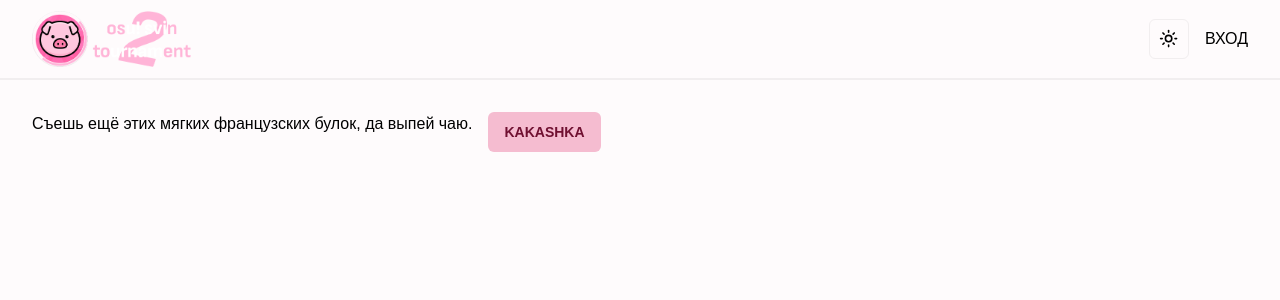
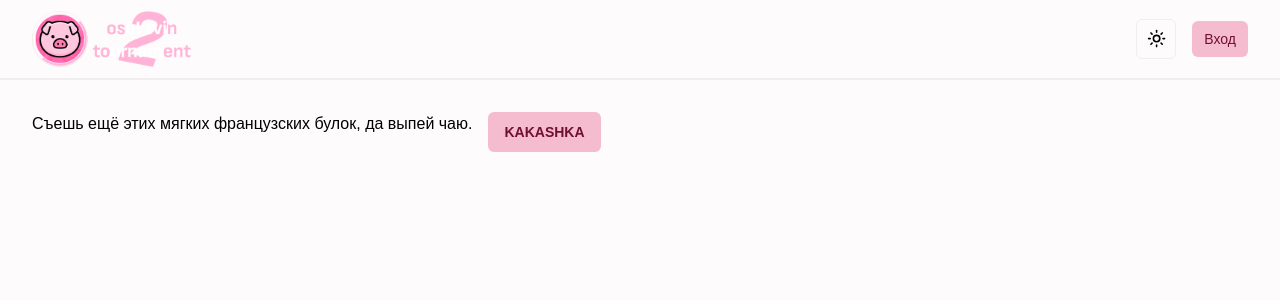
Before and after one commit to Crosbic/osusvin-client, a Next.js app: page / in a window 1280 px wide. Shown: the top 300 px of the page. Built offline with nearby package versions, Linux system fonts and the light colour scheme; a web font is replaced by a local one.

Commit message:
F-6 Добавить пропсу на кнопку открытия модалки

```diff
--- a/src/components/AuthModal/AuthModal.tsx
+++ b/src/components/AuthModal/AuthModal.tsx
@@ -5,10 +5,11 @@ import { FC, useState } from 'react'
 import { ModalContainer } from '@/components/ModalContainer/ModalContainer'
 import { cn } from '@/lib/utils'
 
-const openButton: string = 'Вход'
 const title: string = 'Ты хочешь показать жопу?'
 const submitButton: string = 'Да, войти'
 const declineButton: string = 'Отменить'
+
+const openButton = { text: 'Вход' }
 
 export const AuthModal: FC = () => {
   const [isOpen, setIsOpen] = useState<boolean>(false)
--- a/src/components/ModalContainer/ModalContainer.tsx
+++ b/src/components/ModalContainer/ModalContainer.tsx
@@ -10,19 +10,30 @@ import {
   DialogFooter,
   DialogHeader,
   DialogTitle,
-  DialogTrigger,
 } from '@/components/ui/dialog'
+
+interface IOpenButton {
+  text: string
+  variant?:
+    | 'default'
+    | 'destructive'
+    | 'outline'
+    | 'secondary'
+    | 'ghost'
+    | 'link'
+  size?: 'default' | 'sm' | 'lg' | 'icon'
+}
 
 interface ModalContainerProps {
   children: string | React.JSX.Element
   setIsOpen: Dispatch<SetStateAction<boolean>>
   isOpen: boolean
-  openButton: string
   title: string
   description?: string
   submitButton?: string
   declineButton?: string
   onSubmitClick?: () => void
+  openButton: IOpenButton
 }
 
 export const ModalContainer: FC<ModalContainerProps> = (props) => {
@@ -38,13 +49,22 @@ export const ModalContainer: FC<ModalContainerProps> = (props) => {
     declineButton,
   } = props
 
+  const { text, variant = 'default', size = 'sm' } = openButton
+
   const handleClose = () => {
     setIsOpen(false)
   }
 
+  const handleOpen = () => {
+    setIsOpen(true)
+  }
+
   return (
     <Dialog open={isOpen} onOpenChange={setIsOpen}>
-      <DialogTrigger className="uppercase">{openButton}</DialogTrigger>
+      <Button onClick={handleOpen} variant={variant} size={size}>
+        {text}
+      </Button>
+
       <DialogContent>
         <DialogHeader>
           <DialogTitle>{title}</DialogTitle>
```
